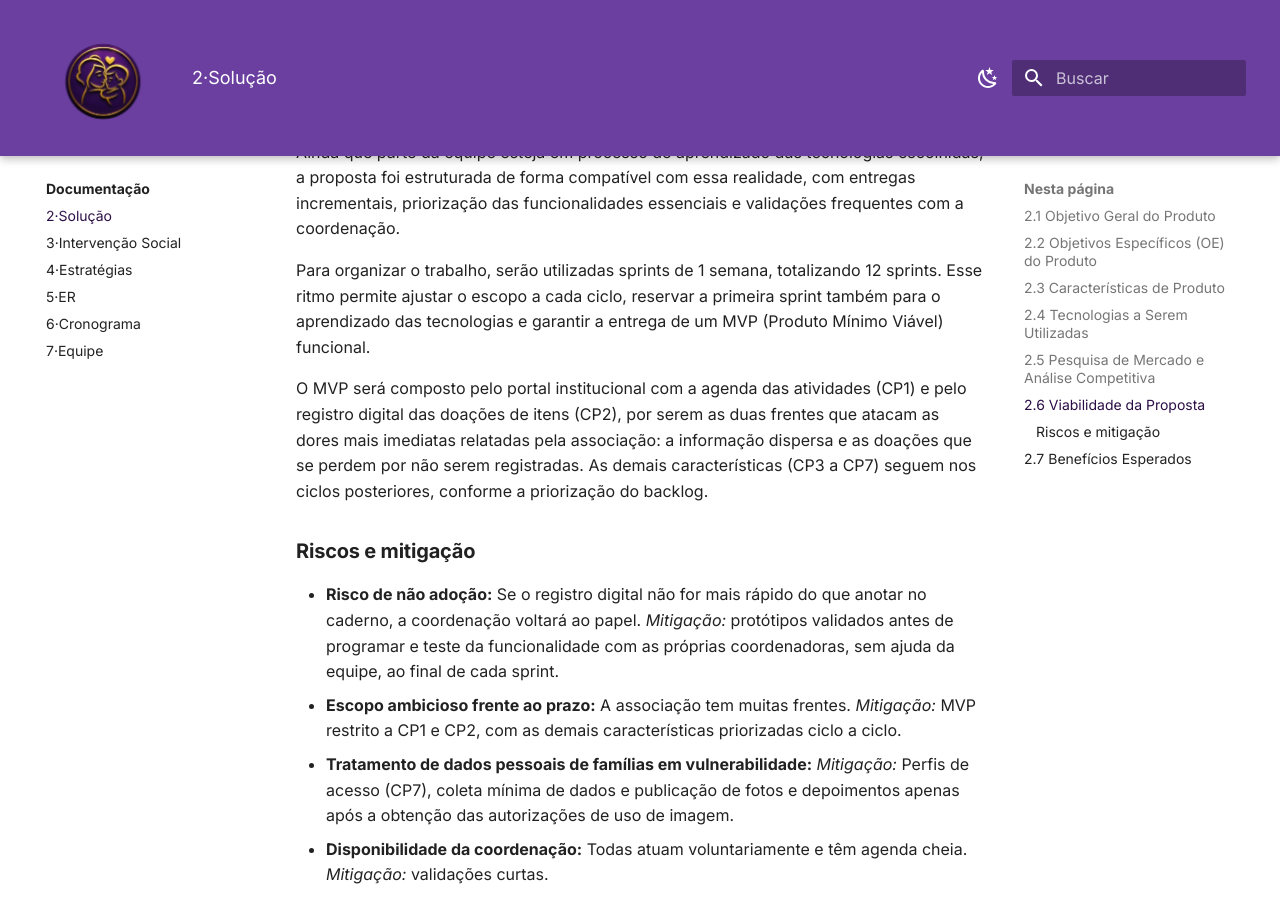
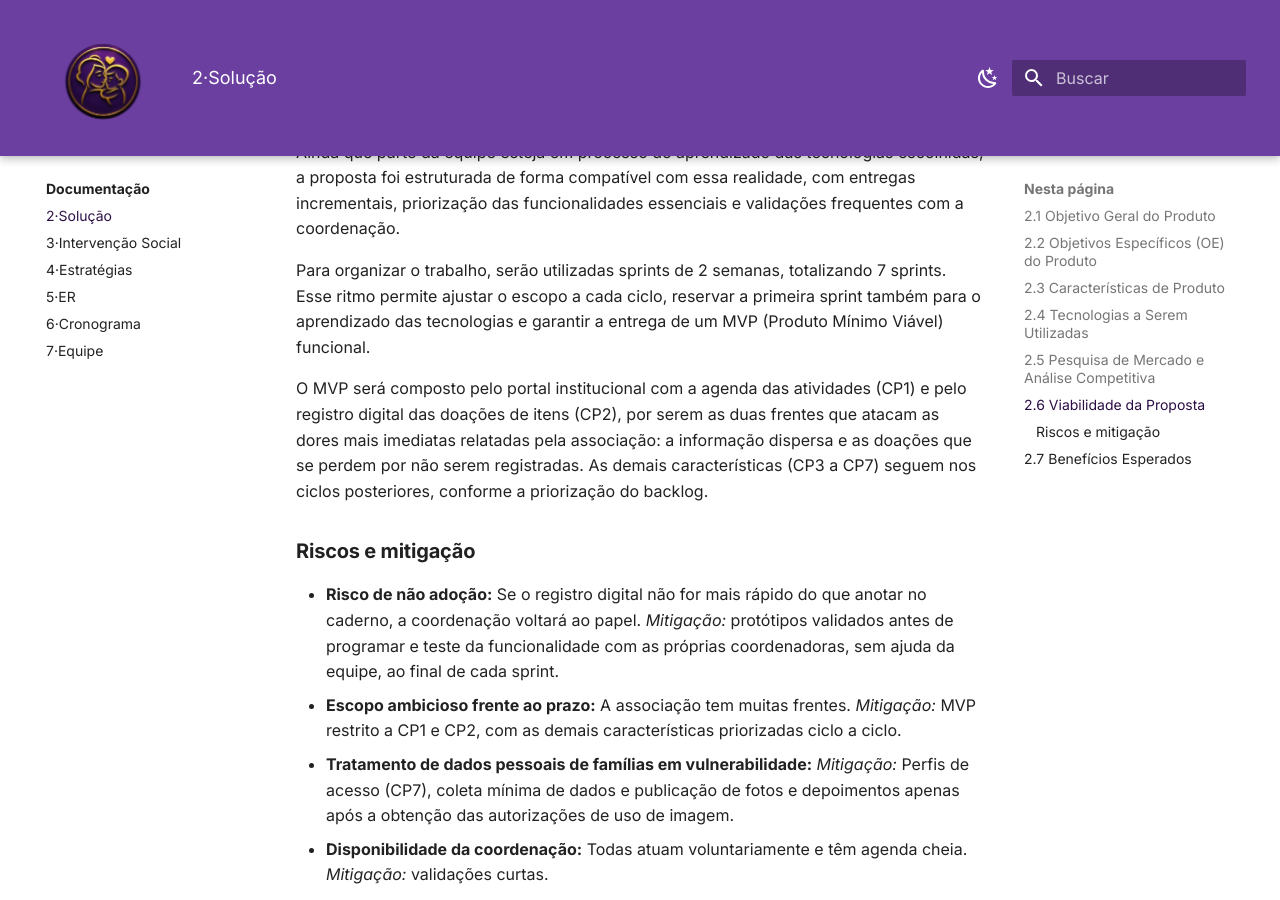
Before and after one commit to mdsreq-fga-unb/REQ-2026.2-T01-MaesGuerreiras, an MkDocs documentation site: the page built from docs/02-solucao/index.md, in a window 1280 px wide and 900 px high, scrolled down 5052 px. Built offline with MkDocs 1.6.1 and Material for MkDocs 9.7.7, drawn with Linux system fonts in a browser that asks for light colours.

Commit message:
Atualizar o index.md
atualizando o tempo das sprints

```diff
--- a/docs/02-solucao/index.md
+++ b/docs/02-solucao/index.md
@@ -103,7 +103,7 @@ esteja em processo de aprendizado das tecnologias escolhidas, a proposta foi est
 compatível com essa realidade, com entregas incrementais, priorização das funcionalidades essenciais e
 validações frequentes com a coordenação.
 
-Para organizar o trabalho, serão utilizadas sprints de 1 semana, totalizando 12 sprints. Esse ritmo
+Para organizar o trabalho, serão utilizadas sprints de 2 semanas, totalizando 7 sprints. Esse ritmo
 permite ajustar o escopo a cada ciclo, reservar a primeira sprint também para o aprendizado das
 tecnologias e garantir a entrega de um MVP (Produto Mínimo Viável) funcional.
 
```
